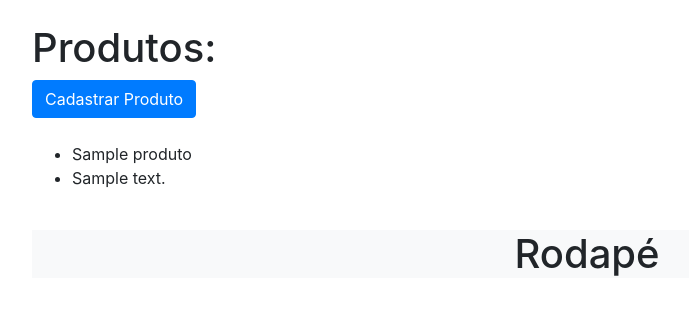
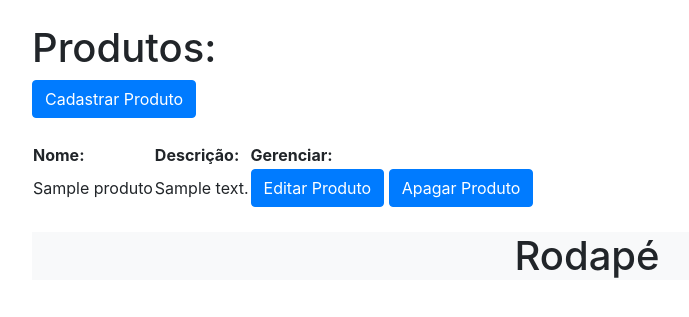
Before and after one commit to brunogomesifrn/-info419info, a Django app: page /perfil/produtos in a window 1280 px wide. Shown: the part 112-429 px from the top of the page, without its empty margins (53-742 px from the left). Run offline with Django 3.2, Linux system fonts and the light colour scheme; a user stored in the database is signed in; tables that the repository leaves empty hold one stand-in row (values such as "Sample post"); some libraries are stand-ins or nearby versions.

Commit message:
adcionando crud

```diff
--- a/core/templates/produtos.html
+++ b/core/templates/produtos.html
@@ -10,14 +10,26 @@
 
 <a href="{% url 'produto' %}" class="text-white"><button type="button" class="btn btn-primary">Cadastrar Produto</button></a>
 	<br /> <br />
-	{% for produto in produto %}
-    <ul>
-      <li>{{produto.nome}}</li>
-      <li>{{produto.descricao}}</li>
-    </ul>
-    {% empty%}
-    <p>Nenhum produto cadastrado</p>
-    {% endfor %}
+
+    <table>
+    	<tr>
+    		<th>Nome:</th>
+    		<th>Descrição:</th>
+    		<th>Gerenciar:</th>
+    	</tr>
+    	{% for produto in produto %}
+    	<tr>
+    		<td>{{produto.nome}}</td>
+    		<td>{{produto.descricao}}</td>
+    		<td><a href="{% url 'editarprodutos' produto.id %}" class="text-white"><button type="button" class="btn btn-primary">Editar Produto</button></a>
+    			<a href="{% url 'apagarprodutos' produto.id %}" class="text-white"><button type="button" class="btn btn-primary">Apagar Produto</button></a>
+    		</td>
+    	</tr>
+    	{% empty %}
+    	<p>Nenhum produto cadastrado</p>
+    	{% endfor%}
+    </table>
+
 <script type="text/javascript" src="{% static 'js/bootstrap.bundle.min.js' %}"></script>
 <script type="text/javascript" src="{% static 'js/jquery.min.js' %}"></script>
 
--- a/core/views.py
+++ b/core/views.py
@@ -80,6 +80,22 @@ def produtos(request):
 	}
 	return render(request, 'produtos.html', contexto)
 @login_required
+def editarprodutos(request, id):
+	produtos = Produtos.objects.get(pk=id)
+	form = ProdutosForm(request.POST or None, request.FILES or None, instance=produtos)
+	if form.is_valid():
+		form.save()
+		return redirect('/perfil/produtos')
+	contexto = {
+	'form': form
+	}
+	return render(request, 'produto.html', contexto)
+@login_required
+def apagarprodutos(request, id):
+	produtos = Produtos.objects.get(pk=id)
+	produtos.delete()
+	return redirect('/perfil/produtos')
+@login_required
 def produto(request):
 	form = ProdutosForm(request.POST or None, request.FILES or None)
 	if form.is_valid():
--- a/info419info/urls.py
+++ b/info419info/urls.py
@@ -15,7 +15,7 @@ Including another URLconf
 """
 from django.contrib import admin
 from django.urls import path
-from core.views import index, listaprodutos, produtoespecifico, cadastro, perfil, editarperfil, tipos, editartipo, apagartipo, cadastrartipo, produtos, produto
+from core.views import index, listaprodutos, produtoespecifico, cadastro, perfil, editarperfil, tipos, editartipo, apagartipo, cadastrartipo, produtos, editarprodutos, apagarprodutos, produto
 from django.contrib.auth import views as auth_views
 from django.conf import settings
 from django.conf.urls.static import static
@@ -35,5 +35,7 @@ urlpatterns = [
     path('perfil/tipos/apagar/<int:id>/', apagartipo, name="apagartipo"),
     path('perfil/tipos/cadastrar', cadastrartipo, name="cadastrartipo"),
     path('perfil/produtos', produtos, name="produtos"),
+    path('perfil/produtos/editar/<int:id>/', editarprodutos, name="editarprodutos"),
+    path('perfilprodutos/apagar/<int:id>/', apagarprodutos, name="apagarprodutos"),
     path('perfil/produtos/cadastrar', produto, name="produto"),
 ] + static(settings.MEDIA_URL, document_root=settings.MEDIA_ROOT)
```
